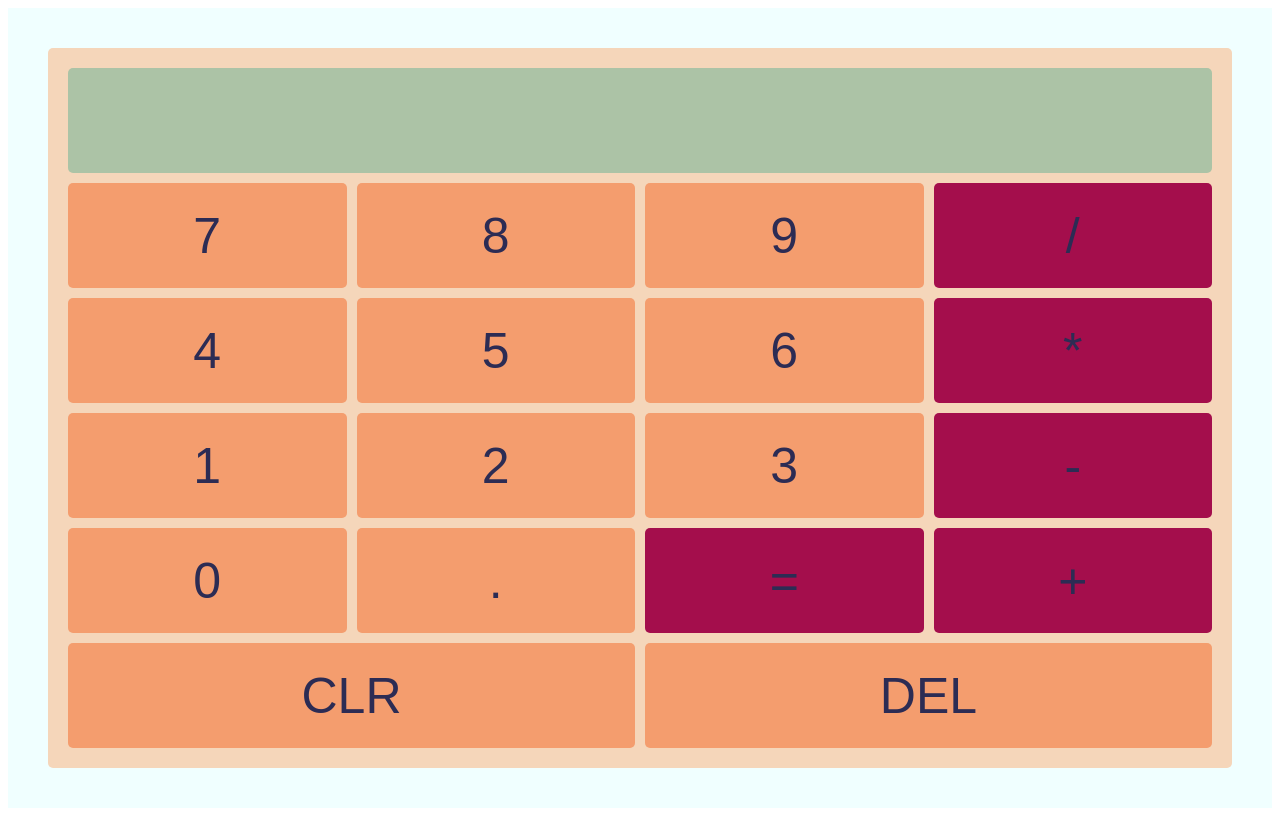
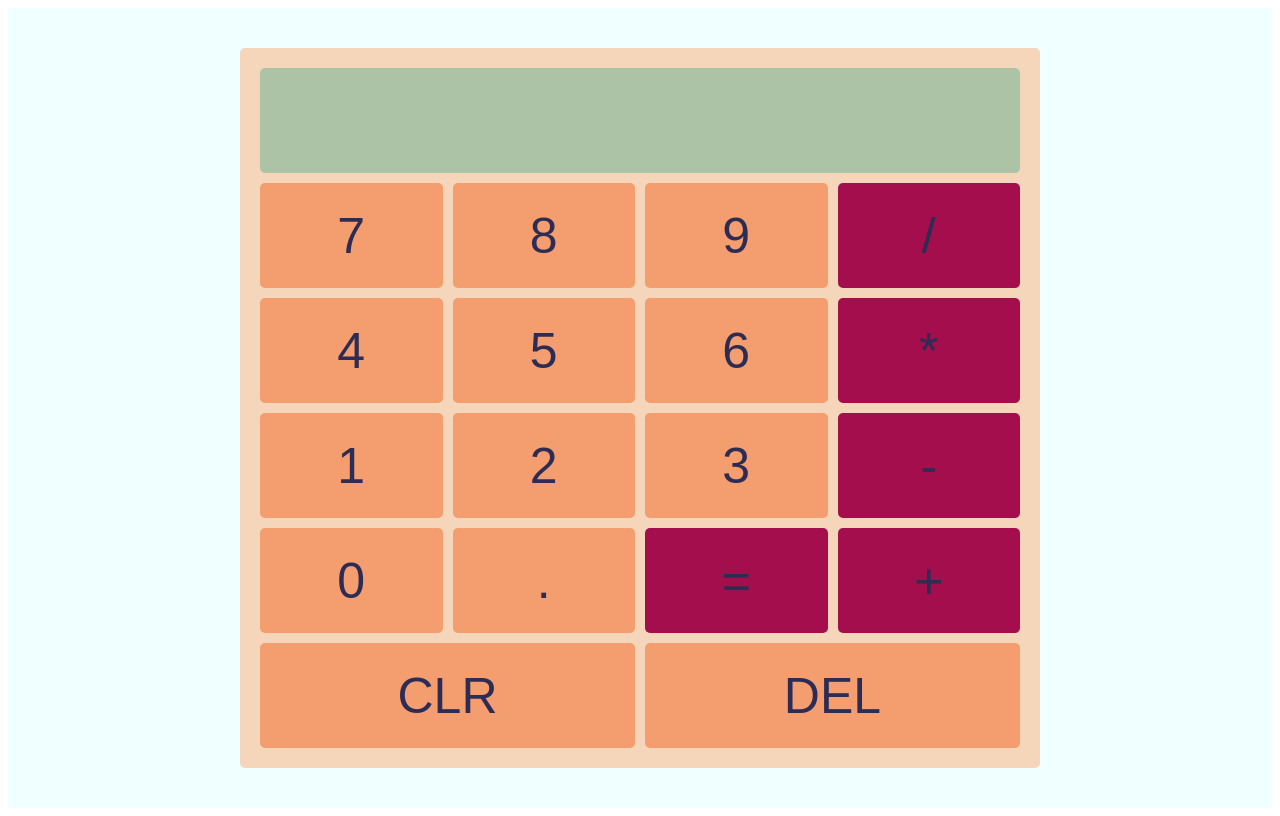
Before and after one commit to yochie/odin-calc, a plain HTML site: page index.html in a window 1280 px wide. Drawn offline with Linux system fonts and the light colour scheme; a web font is replaced by a local one.

Commit message:
Cap width

```diff
--- a/style.css
+++ b/style.css
@@ -8,6 +8,7 @@
     height: 100vh;
     width: 100%;
     display: flex;
+    justify-content: center;
     padding: 40px;
     background-color: azure;
 }
@@ -19,6 +20,7 @@
     gap: 10px;
     padding: 20px;
     background-color: #F5D6BA;
+    max-width: 800px;
 }
 
 .calculator .calculator-row {
```
